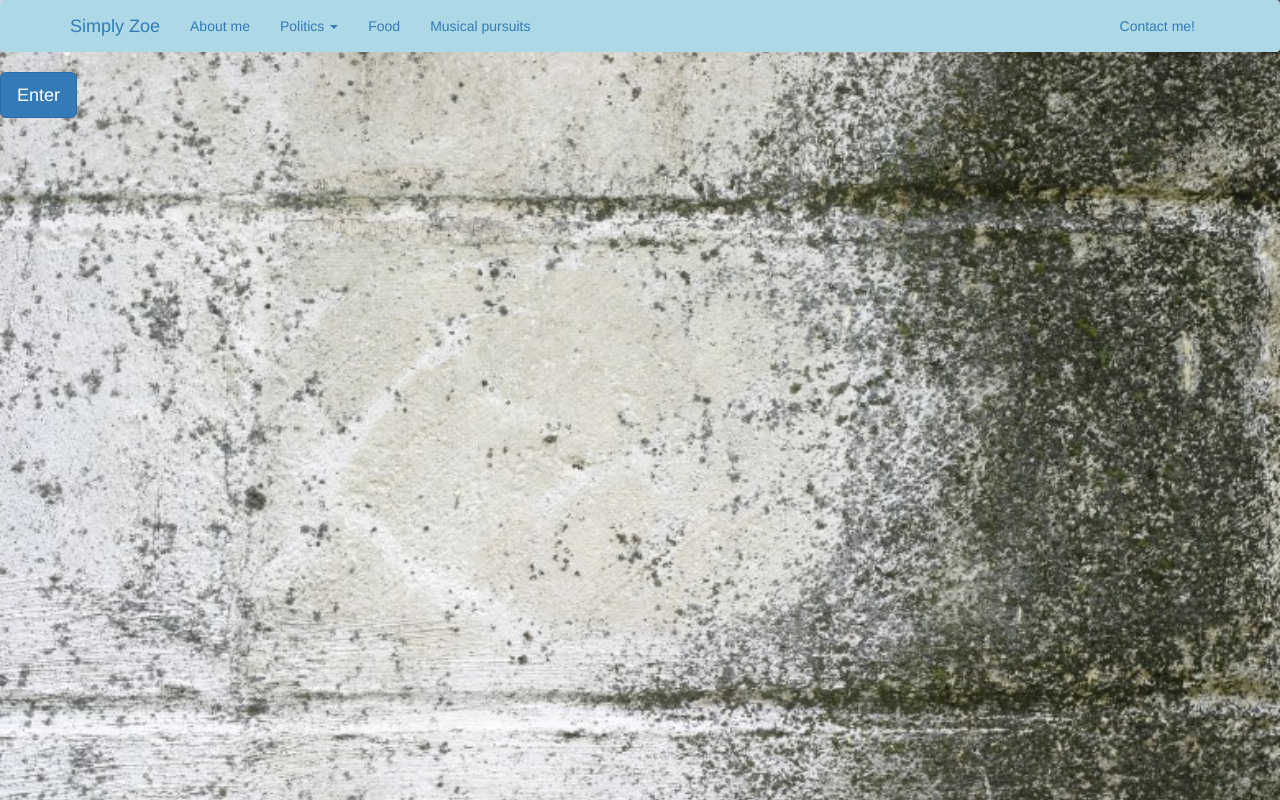
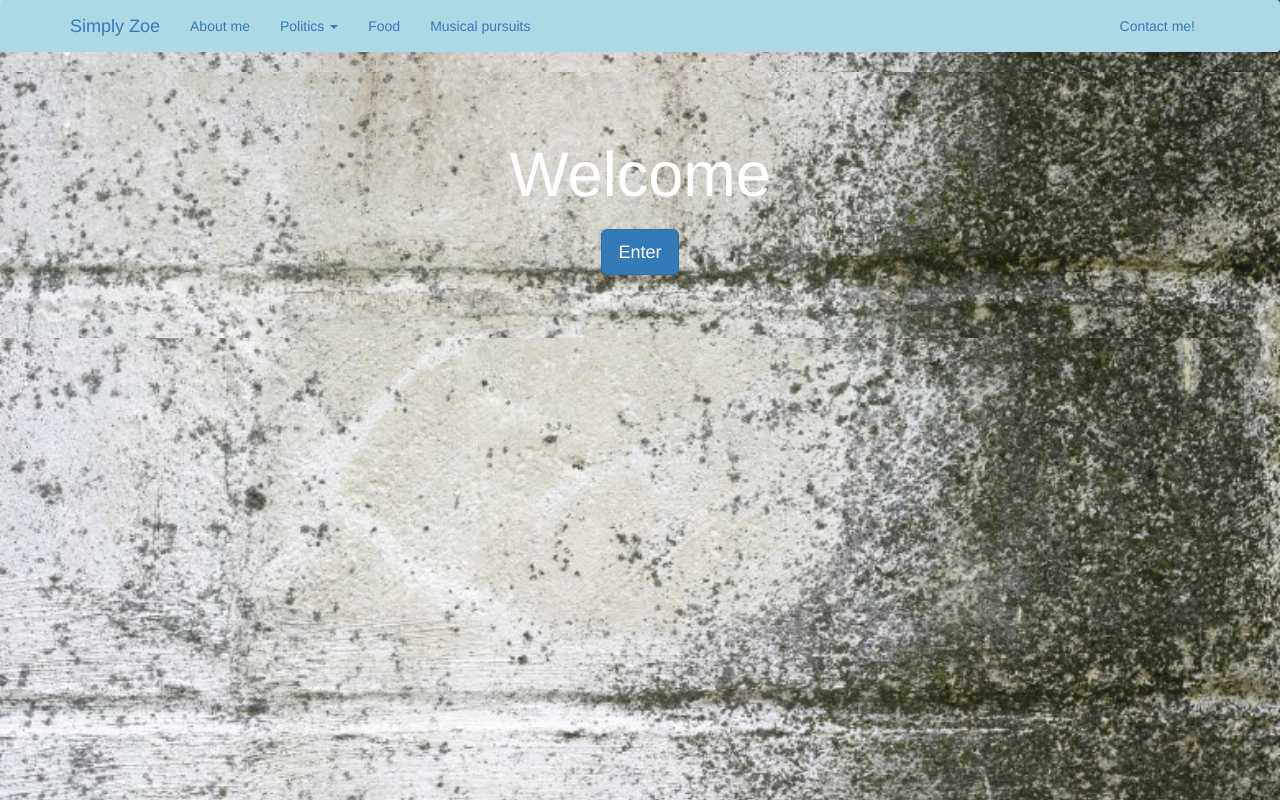
Before and after one commit to simplyzoe/simplyzoe.github.io, a plain HTML site: page index.html in a window 1280 px wide. Drawn offline with nearby package versions, Linux system fonts and the light colour scheme.

Commit message:
Updated frontpage

```diff
--- a/css/home.css
+++ b/css/home.css
@@ -9,3 +9,15 @@
 .navbar {
   background-color: lightblue !important;
 }
+
+.body {
+  background: none;
+  color: #69707a;
+  font-family: "Open Sans", Arial, sans-serif;
+}
+
+.jumbotron {
+  background-image: url("../img/homebackground.jpg");
+  background-size: cover;
+  color: white;
+}
--- a/index.html
+++ b/index.html
@@ -3,6 +3,7 @@
 	<link rel="stylesheet" href="https://maxcdn.bootstrapcdn.com/bootstrap/3.3.7/css/bootstrap.min.css">
     <link href="https://v4-alpha.getbootstrap.com/dist/css/bootstrap.min.css" rel="stylesheet">
     <link rel="stylesheet" href="https://maxcdn.bootstrapcdn.com/font-awesome/4.4.0/css/font-awesome.min.css">
+    <link rel="stylesheet" href="https://cdnjs.cloudflare.com/ajax/libs/animate.css/3.5.2/animate.min.css">
     <link href="css/home.css" rel="stylesheet">
 
 	</head>
@@ -32,10 +33,20 @@
           				</ul>
           	</div>
          </nav>
-         		<p class="lead">
+
+         		<div class="jumbotron text-center">
+      				<div class="container">
+        <div class="row">
+          <div class="col-md-8 col-md-offset-2">
+            <h1 class="display-3">Welcome</h1>
+            <h2 class="display-1"> </h2>
+
+
+            <p class="lead">
               <a class="btn btn-primary btn-lg" href="about.html">Enter</a>
             </p>
-
+          </div>
+        </div>
 
 
 
```
Also changed, not shown: about.html (+1 -0 lines).
